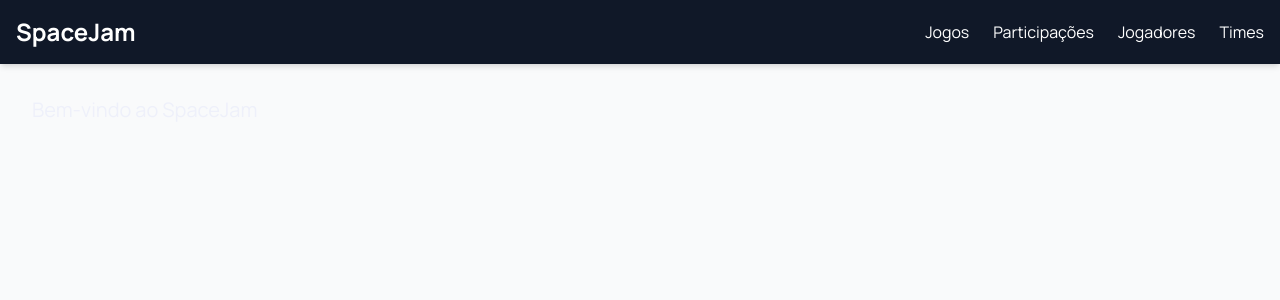
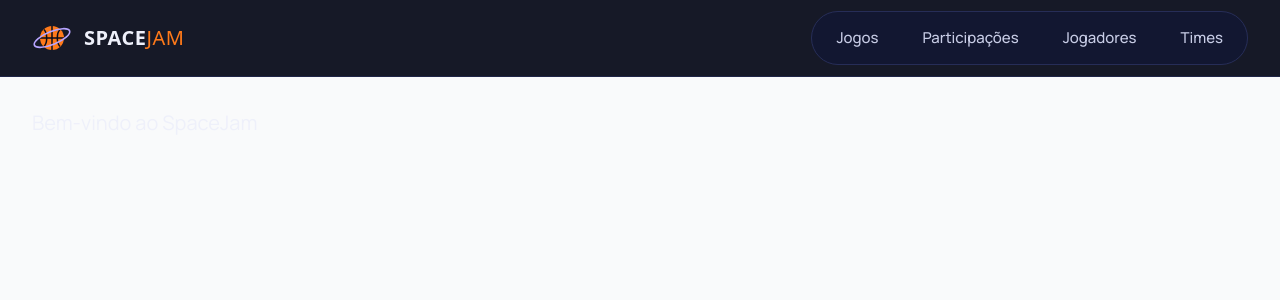
Before and after one commit to kaikbomfim/space-jam-frontend, a React (Vite) app: page / in a window 1280 px wide. Shown: the top 300 px of the page. Built offline with nearby package versions, Linux system fonts and the light colour scheme; a web font is replaced by a local one.

Commit message:
style: restyle navbar and improve responsiveness

```diff
--- a/src/components/Navbar/index.jsx
+++ b/src/components/Navbar/index.jsx
@@ -1,26 +1,31 @@
 import { useState } from "react";
+import { Link } from "react-router-dom";
 import { Menu, X } from "lucide-react";
+import Logo from "../Logo";
 import NavbarLink from "../NavbarLink";
 
 const Navbar = ({ routes }) => {
   const [isOpen, setIsOpen] = useState(false);
 
   return (
-    <nav className="bg-gray-900 text-white shadow-md">
-      <div className="flex items-center justify-between p-4">
-        <div className="text-2xl font-bold">SpaceJam</div>
+    <nav className="sticky top-0 z-40 border-b border-space-600 bg-space-950/95 backdrop-blur">
+      <div className="mx-auto flex h-19 max-w-7xl items-center justify-between gap-6 px-4 sm:px-6 lg:px-8">
+        <Link to="/" aria-label="SpaceJam — início">
+          <Logo />
+        </Link>
 
         <button
           onClick={() => setIsOpen(!isOpen)}
-          className="md:hidden p-1 hover:text-gray-300 transition-colors"
-          style={{ cursor: "pointer" }}
+          aria-label={isOpen ? "Fechar menu" : "Abrir menu"}
+          aria-expanded={isOpen}
+          className="flex h-11 w-11 items-center justify-center rounded-xl border border-space-500 text-ink-soft transition-colors hover:text-ink lg:hidden"
         >
-          {isOpen ? <X size={24} /> : <Menu size={24} />}
+          {isOpen ? <X size={20} /> : <Menu size={20} />}
         </button>
 
-        <div className="hidden md:flex gap-6">
+        <div className="hidden shrink-0 gap-1 rounded-full border border-space-500 bg-space-850 p-1 lg:flex">
           {routes.map((route) => (
-            <NavbarLink key={route.path} to={route.path}>
+            <NavbarLink key={route.path} to={route.path} icon={route.icon}>
               {route.label}
             </NavbarLink>
           ))}
@@ -28,10 +33,12 @@ const Navbar = ({ routes }) => {
       </div>
 
       {isOpen && (
-        <div className="md:hidden flex flex-col gap-4 px-4 pb-4">
+        <div className="flex flex-col gap-1 border-t border-space-600 px-4 py-3 sm:px-6 lg:hidden">
           {routes.map((route) => (
             <div key={route.path} onClick={() => setIsOpen(false)}>
-              <NavbarLink to={route.path}>{route.label}</NavbarLink>
+              <NavbarLink to={route.path} icon={route.icon}>
+                {route.label}
+              </NavbarLink>
             </div>
           ))}
         </div>
--- a/src/components/NavbarLink/index.jsx
+++ b/src/components/NavbarLink/index.jsx
@@ -1,18 +1,19 @@
 import { NavLink } from "react-router-dom";
 
-const NavbarLink = ({ to, children }) => {
+const NavbarLink = ({ to, icon: Icon, children }) => {
   return (
     <NavLink
       to={to}
       className={({ isActive }) =>
-        `transition-colors ${
+        `flex h-11 items-center gap-2 rounded-full px-5 text-[15px] transition-colors ${
           isActive
-            ? "text-blue-400 font-semibold"
-            : "text-white hover:text-gray-300"
+            ? "bg-flame font-bold text-space-950"
+            : "font-medium text-ink-soft hover:bg-space-800 hover:text-ink"
         }`
       }
     >
-      {children}
+      {Icon && <Icon size={18} strokeWidth={1.8} aria-hidden="true" />}
+      <span>{children}</span>
     </NavLink>
   );
 };
```
